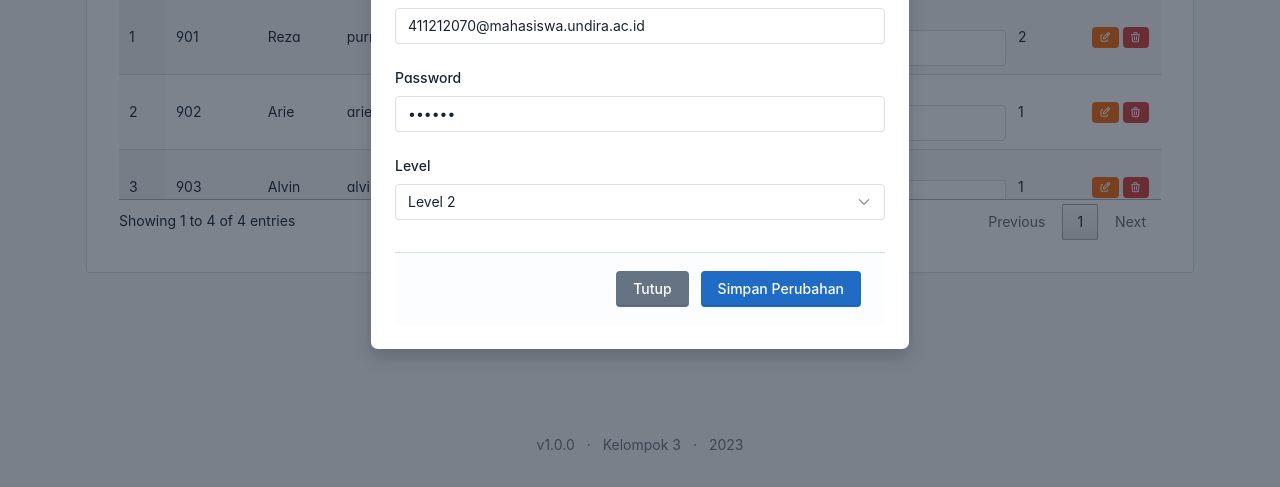
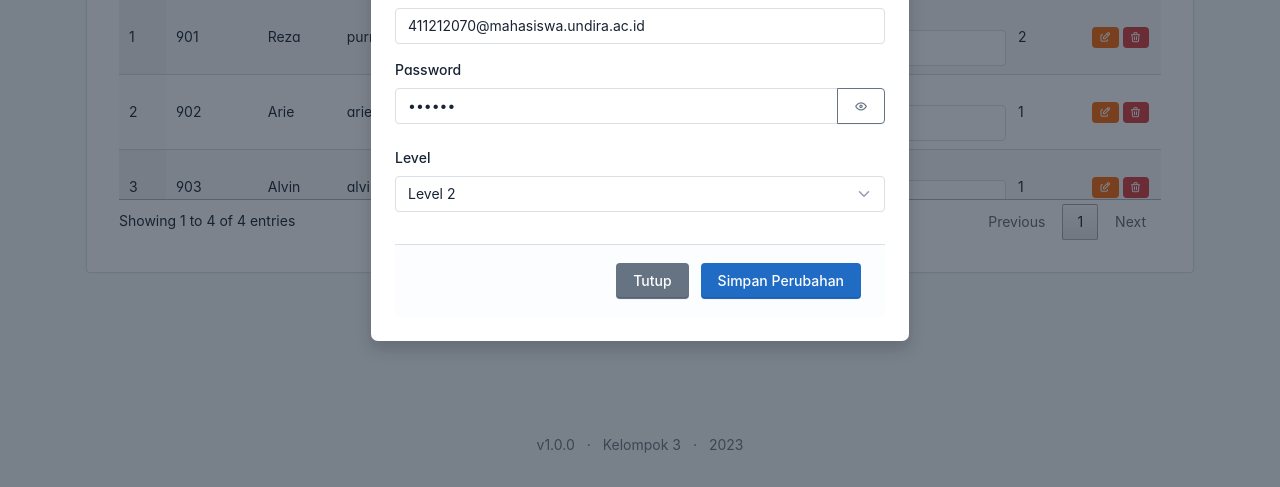
Before and after one commit to ariefadh/cakeshop, a PHP site: page /phpmailer/akun/index.php in a window 1280 px wide, after a click that opens the changed part. Shown: the part 313-800 px from the top of the page. Run offline with PHP 8.4, Linux system fonts and the light colour scheme; the visitor is signed in with stand-in values (Sample User, id 1); data comes from the database, SQL or seed files in the repository; some libraries are stand-ins or nearby versions; some web fonts are replaced.

Commit message:
Update modalEdit.php

```diff
--- a/akun/component/modalEdit.php
+++ b/akun/component/modalEdit.php
@@ -25,9 +25,26 @@
           </div>
 
           <div class="mb-3">
-            <label for="pass" class="col-form-label">Password</label>
-            <input type="password" class="form-control" id="pass" name="pass" value="<?= $row['pass']; ?>" required>
+
+            <label for="pass" class="form-label">Password</label>
+
+            <div class="input-group">
+
+              <input type="password" class="form-control" id="pass" name="pass" value="<?= $row['pass']; ?>" >
+
+              <button class="btn btn-outline-secondary toggle-password" type="button">
+
+                <i class="ti ti-eye"></i>
+
+              </button>
+
+            </div>
+
           </div>
+
+
+
+
 
           <div class="mb-5">
             <label for="level" class="col-form-label">Level</label>
```
